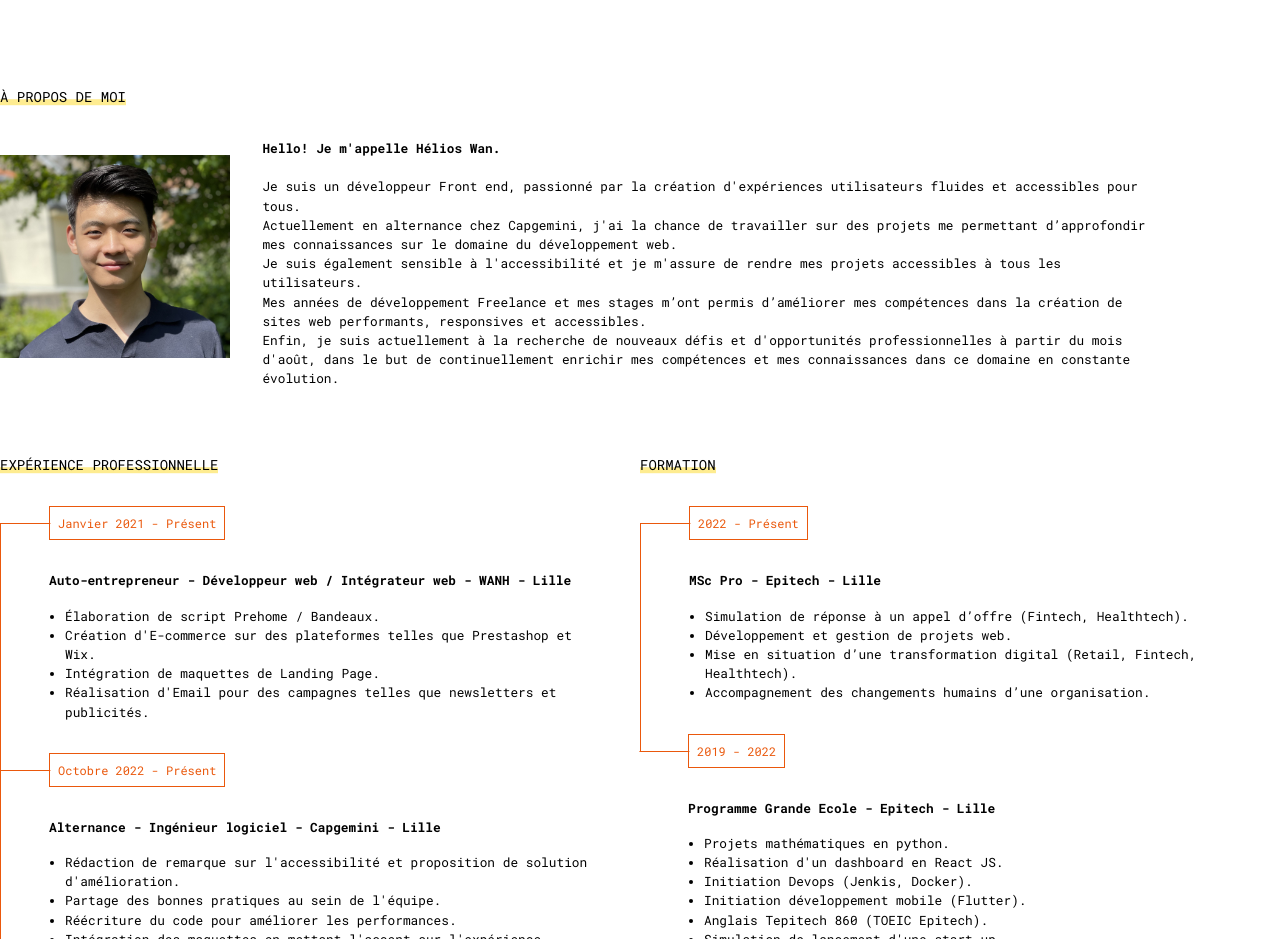
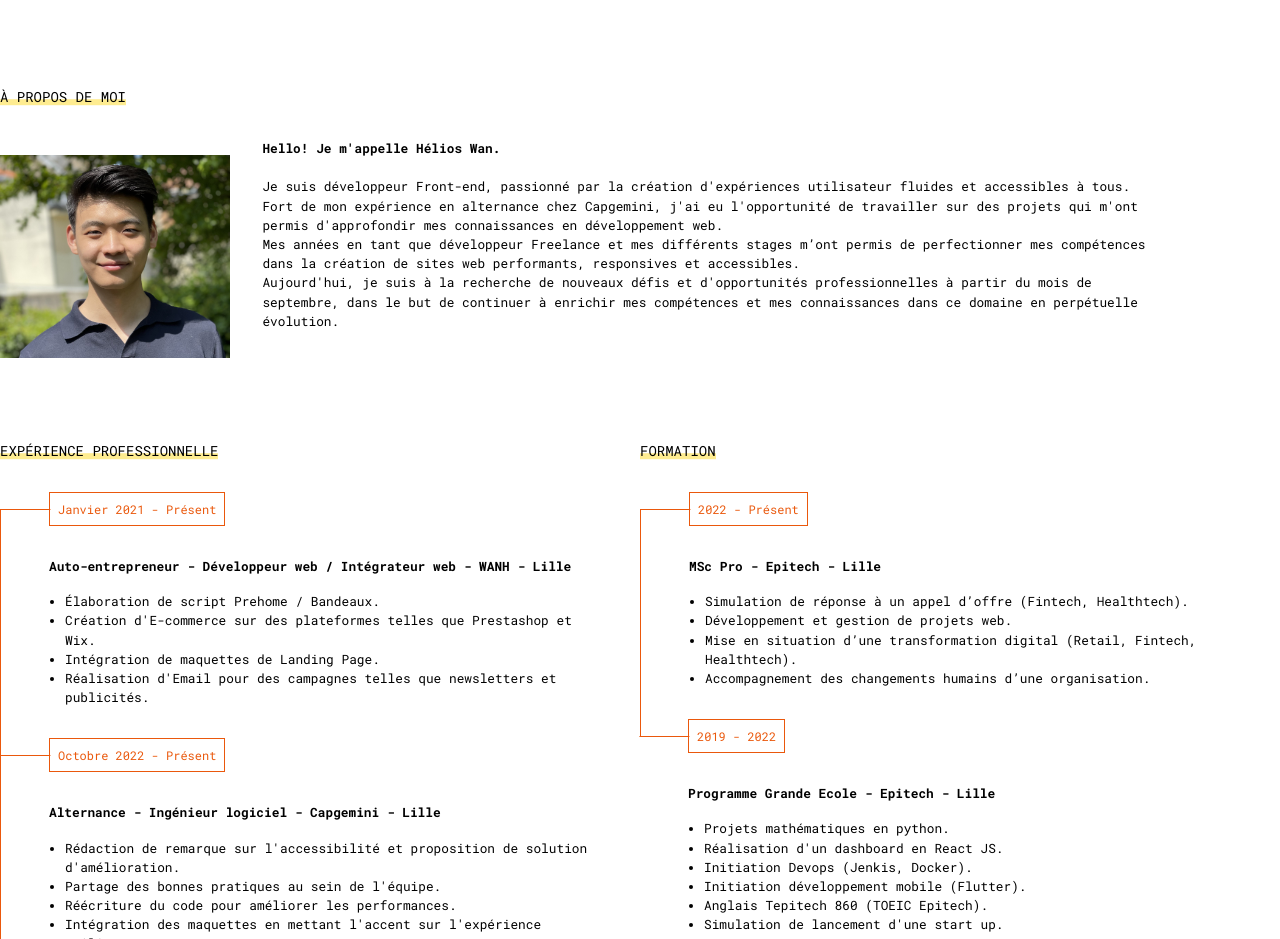
Before and after one commit to helioswan/portfolio, a Vue app: page / in a window 1280 px wide. Shown: the part 780-1719 px from the top of the page. Built offline with nearby package versions, Linux system fonts and the light colour scheme; what vue-unicons would draw is missing.

Commit message:
Update about me text

```diff
--- a/src/components/Resume/AboutMe.vue
+++ b/src/components/Resume/AboutMe.vue
@@ -7,24 +7,21 @@
         <p class="text-[0.8rem]">
           <span class="font-bold">Hello! Je m'appelle Hélios Wan.</span>
           <br /><br />
-          Je suis un développeur Front end, passionné par la création
-          d'expériences utilisateurs fluides et accessibles pour tous.
+          Je suis développeur Front-end, passionné par la création d'expériences
+          utilisateur fluides et accessibles à tous.
           <br />
-          Actuellement en alternance chez Capgemini, j'ai la chance de
-          travailler sur des projets me permettant d’approfondir mes
-          connaissances sur le domaine du développement web.
+          Fort de mon expérience en alternance chez Capgemini, j'ai eu
+          l'opportunité de travailler sur des projets qui m'ont permis
+          d'approfondir mes connaissances en développement web.
           <br />
-          Je suis également sensible à l'accessibilité et je m'assure de rendre
-          mes projets accessibles à tous les utilisateurs.
+          Mes années en tant que développeur Freelance et mes différents stages
+          m’ont permis de perfectionner mes compétences dans la création de
+          sites web performants, responsives et accessibles.
           <br />
-          Mes années de développement Freelance et mes stages m’ont permis
-          d’améliorer mes compétences dans la création de sites web performants,
-          responsives et accessibles.
-          <br />
-          Enfin, je suis actuellement à la recherche de nouveaux défis et
-          d'opportunités professionnelles à partir du mois d'août, dans le but
-          de continuellement enrichir mes compétences et mes connaissances dans
-          ce domaine en constante évolution.
+          Aujourd'hui, je suis à la recherche de nouveaux défis et
+          d'opportunités professionnelles à partir du mois de septembre, dans le
+          but de continuer à enrichir mes compétences et mes connaissances dans
+          ce domaine en perpétuelle évolution.
         </p>
       </div>
     </div>
```
